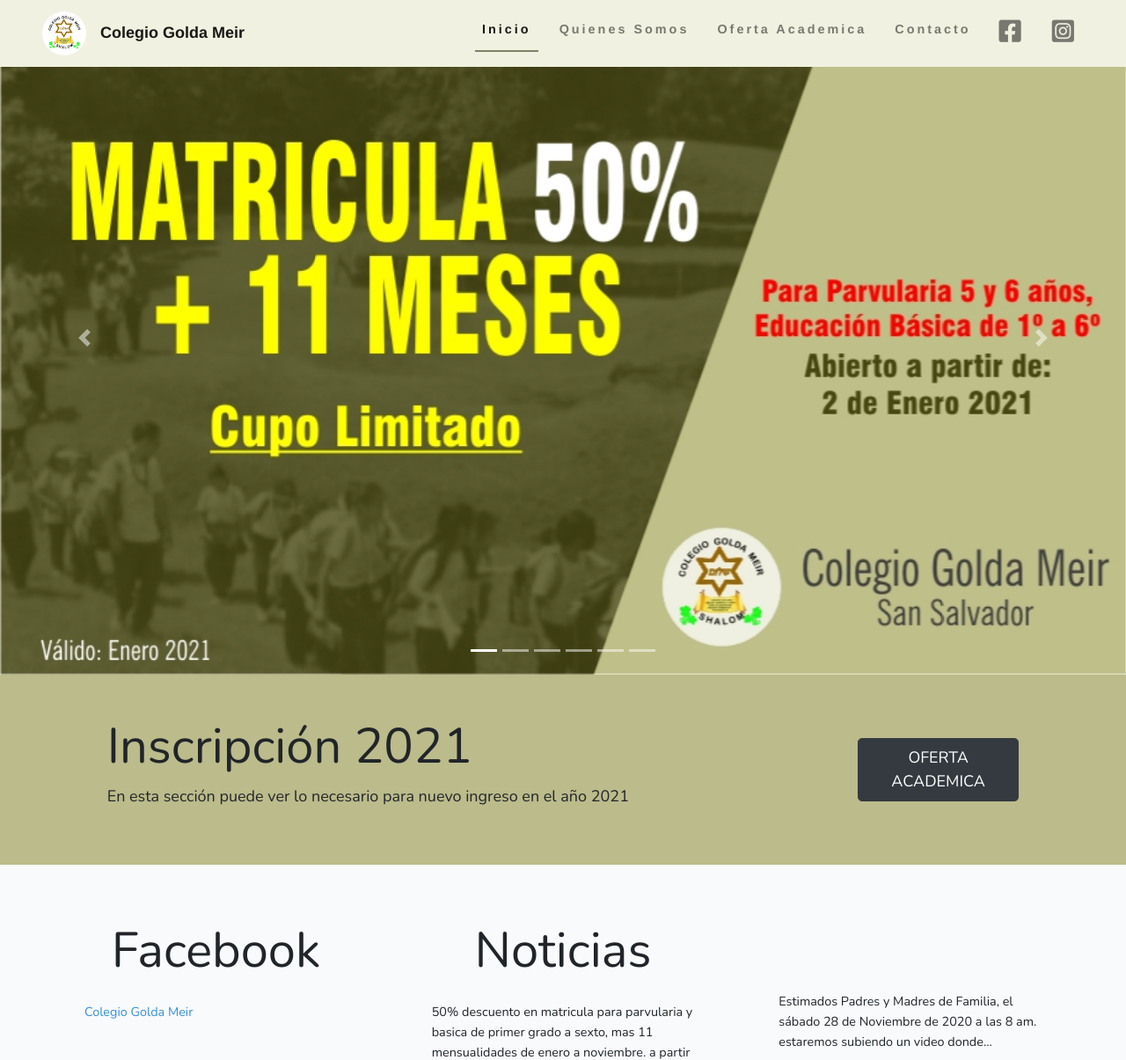
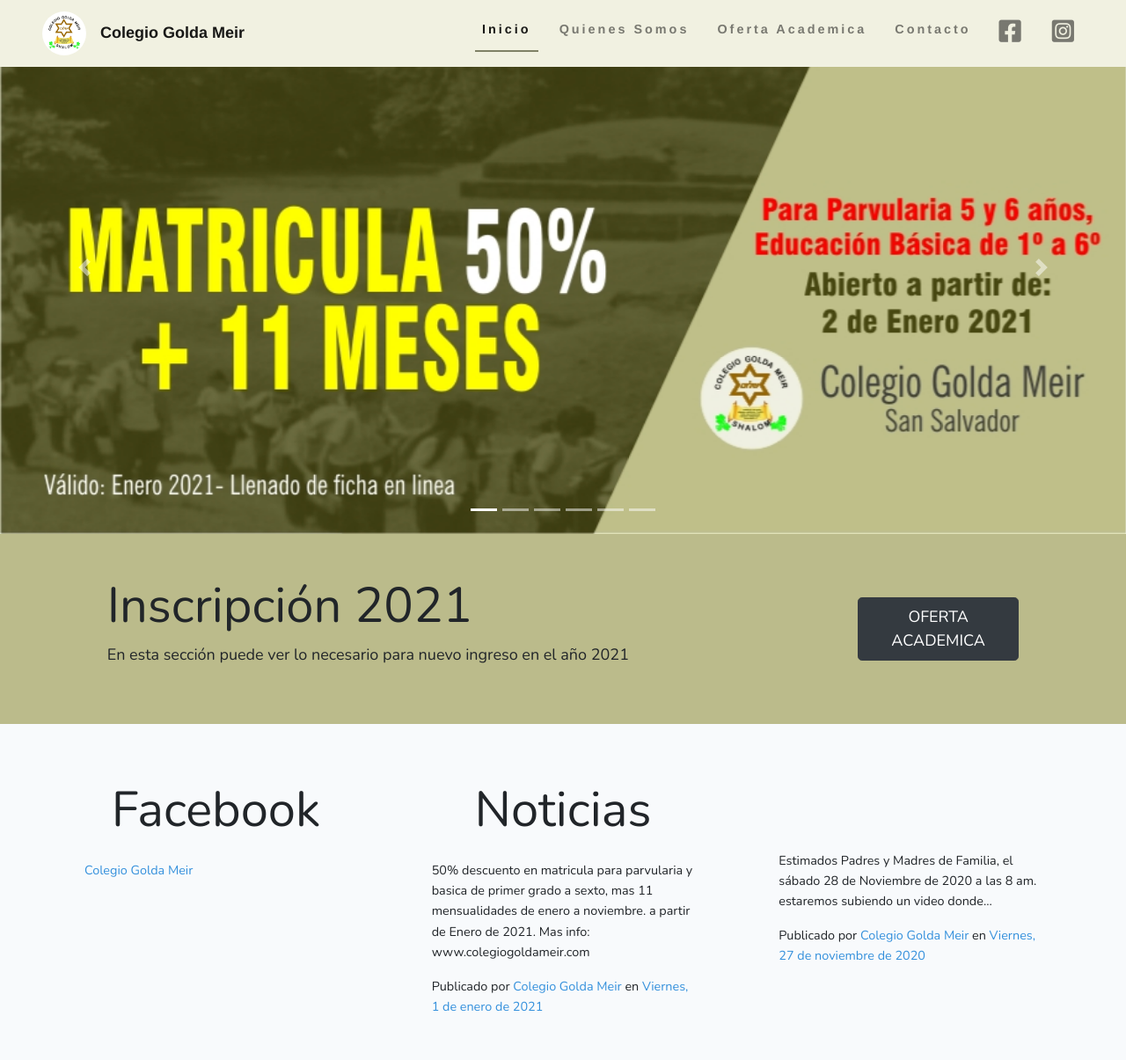
Before and after one commit to AbiMani/golda-meir, a Laravel app: page / in a window 1280 px wide. Shown: the top 1205 px of the page at 88% size. Run offline with Laravel 8, Linux system fonts and the light colour scheme; some libraries are stand-ins or nearby versions.

Commit message:
cambio imagen slide por el tamano

```diff
--- a/resources/views/welcome.blade.php
+++ b/resources/views/welcome.blade.php
@@ -13,7 +13,7 @@
     </ol>
     <div class="carousel-inner">
         <div class="carousel-item active" style="">
-            <img class="d-block w-100" src="image/carrusel.jpeg" alt="First slide">
+            <img class="d-block w-100" src="image/carrusel1.jpeg" alt="First slide">
         </div>
         <div class="carousel-item" >
             <img class="d-block w-100" src="image/carrusel2.jpeg" alt="Second slide">
```
Also changed, not shown: public/image/carrusel.jpeg (deleted), public/image/carrusel1.jpeg (added).
